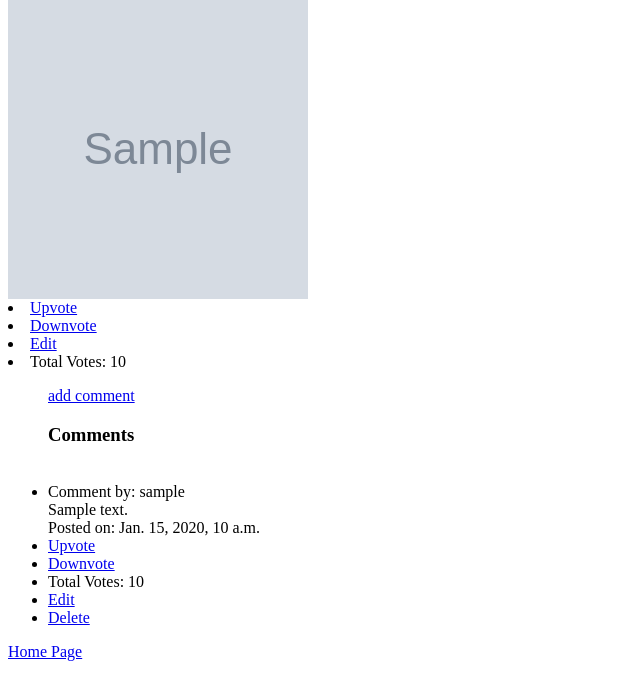
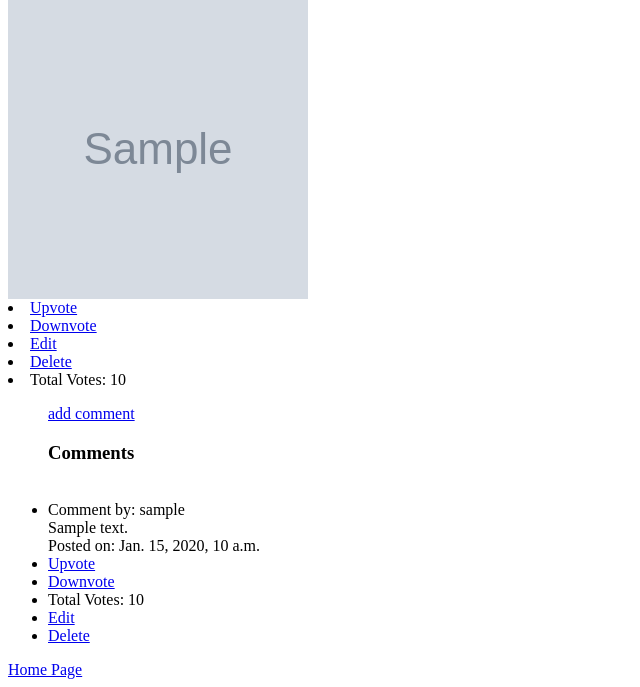
Before and after one commit to Hoyt1974/GalaxyGram, a Django app: page /planet_post/1/ in a window 1280 px wide. Shown: the part 258-945 px from the top of the page, without its empty margins (0-640 px from the left). Before the commit the page ends 919 px from the top, so only its background shows below. Run offline with Django 3.2, Linux system fonts and the light colour scheme; tables that the repository leaves empty hold one stand-in row (values such as "Sample post"); grey boxes marked "Sample" are stand-in pictures.

Commit message:
delete post added

```diff
--- a/planetgram/urls.py
+++ b/planetgram/urls.py
@@ -21,7 +21,7 @@ from authentication import views
 from authentication.views import SignupView
 from planetuser.views import index_view
 # from planetmodel.views import planet_view, planet_detail_view
-from planetpost.views import planet_post_detail, post_form_view, add_comment, post_list, upvote_view, downvote_view, total_vote, comment_upvote_view, comment_downvote_view, comment_total_vote, comment_edit, post_edit, comment_delete
+from planetpost.views import planet_post_detail, post_form_view, add_comment, post_list, upvote_view, downvote_view, total_vote, comment_upvote_view, comment_downvote_view, comment_total_vote, comment_edit, post_edit, comment_delete, post_delete
 from django.conf import settings
 from django.conf.urls.static import static
 from planetmodel.views import PlanetDetailView, PlanetView
@@ -47,6 +47,8 @@ urlpatterns = [
     path('comment_edit/<int:comment_id>/', comment_edit, name="CommentEdit"),
     path('post_edit/<int:post_id>/', post_edit, name="PostEdit"),
     path('comment_delete/<int:comment_id>/', comment_delete, name="CommentDelete"),
+    path('post_delete/<int:post_id>/', post_delete, name="PostDelete"),
+
 #     path("planet/<int:planet_id>/", planet_detail_view, name="planet_detail"),
     path("planet/<int:planet_id>/", PlanetDetailView.as_view(), name="planet_detail"),
 ]
--- a/planetpost/views.py
+++ b/planetpost/views.py
@@ -113,3 +113,12 @@ def comment_delete(request, comment_id):
     if request.user == comment.author:
         comment.delete()
     return redirect(request.META['HTTP_REFERER'])
+
+
+def post_delete(request, post_id):
+    post = get_object_or_404(Planet_Post, id=post_id)
+    if request.user == post.author:
+        post.delete()
+        return redirect("home")
+    else:
+        return redirect(request.META['HTTP_REFERER'])
--- a/templates/post_detail.html
+++ b/templates/post_detail.html
@@ -15,6 +15,7 @@ Title:<br />
 <li><a href="/up_vote/{{post.id}}/">Upvote</a></li>
 <li><a href="/down_vote/{{post.id}}/">Downvote</a></li>
 <li><a href="/post_edit/{{post.id}}/">Edit</a></li>
+<li><a href="/post_delete/{{post.id}}/">Delete</a></li>
 <li>Total Votes: {{ post.total_votes }}</li>
 <ul>
   <a href="add_comment/">add comment</a>
```
Also changed, not shown: planetmodel/migrations/0002_alter_body_options.py (added), planetpost/migrations/0001_initial.py.
